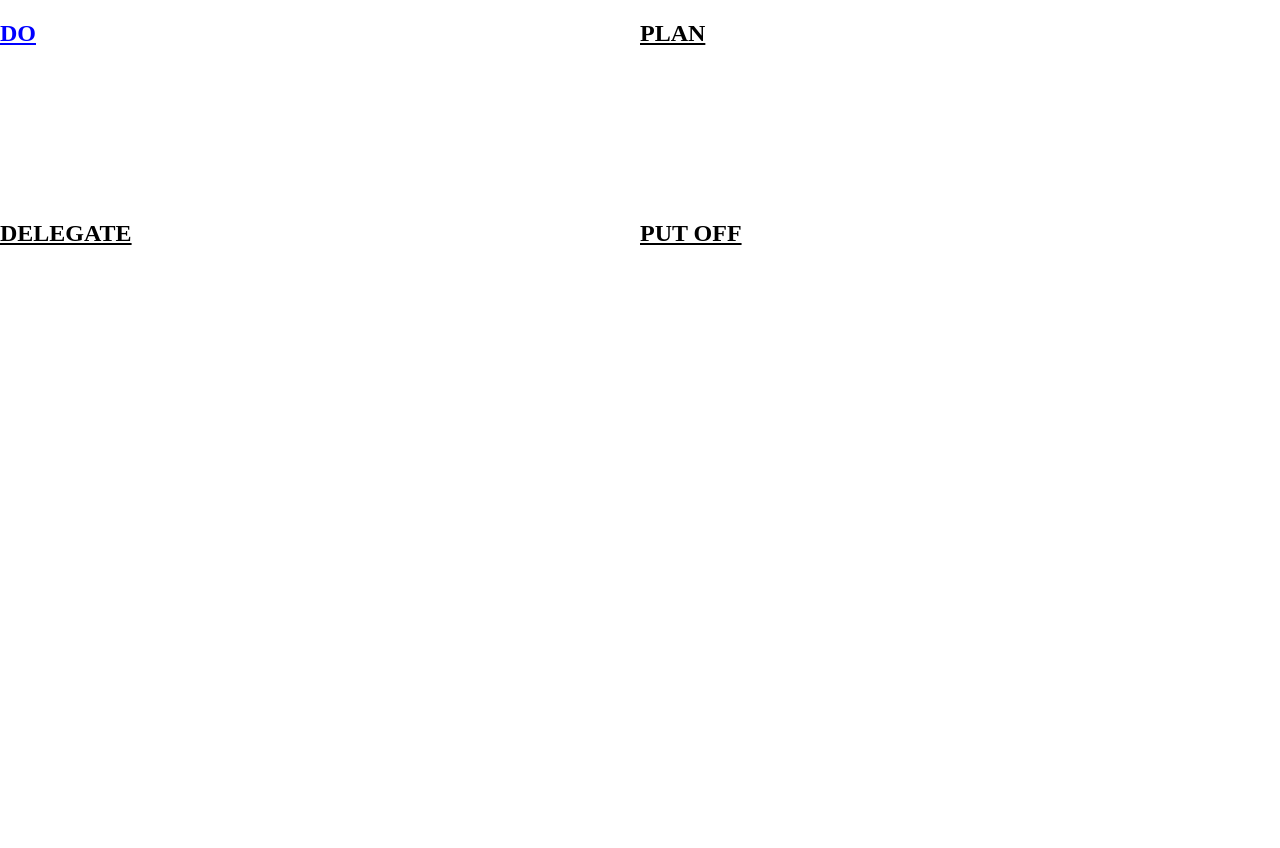
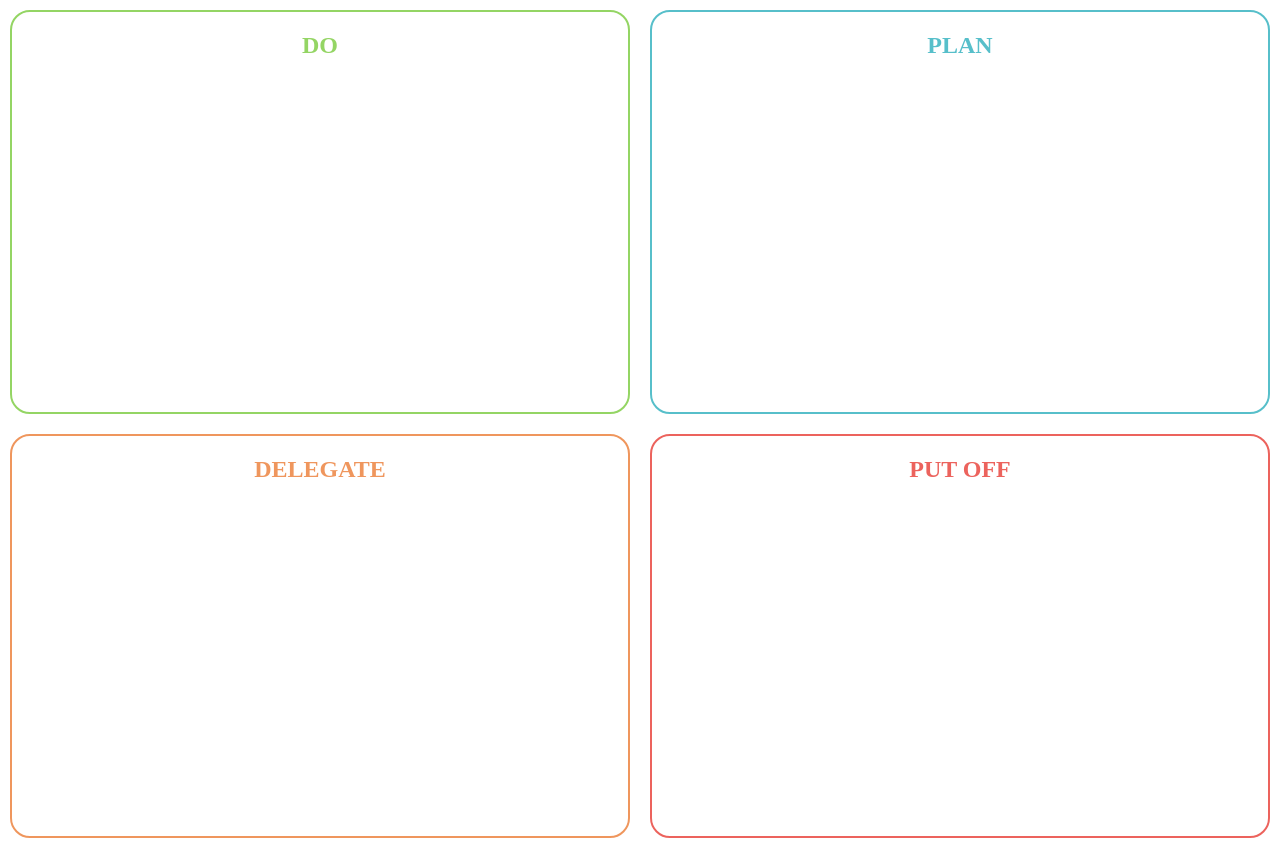
Before and after one commit to jkochanik/eisenhower, a React (Create React App) app: page / in a window 1280 px wide. Before the commit the page ends 800 px from the top, so only its background shows below. Built offline with nearby package versions, Linux system fonts and the light colour scheme.

Commit message:
Style: made everything look sexy ;)

```diff
--- a/src/components/Grid/index.js
+++ b/src/components/Grid/index.js
@@ -18,10 +18,10 @@ class Grid extends React.Component{
 
     render() {
         return <GridContainer>
-            <Quadrant name="DO" color="blue"></Quadrant>
-            <Quadrant name="PLAN"></Quadrant>
-            <Quadrant name="DELEGATE"></Quadrant>
-            <Quadrant name="PUT OFF"></Quadrant>
+            <Quadrant name="DO"       color="#94D564"></Quadrant>
+            <Quadrant name="PLAN"     color="#57BFCA"></Quadrant>
+            <Quadrant name="DELEGATE" color="#EF965D"></Quadrant>
+            <Quadrant name="PUT OFF"  color="#EC635D"></Quadrant>
         </GridContainer>
     }
 }
--- a/src/components/Quadrant/Block.js
+++ b/src/components/Quadrant/Block.js
@@ -1,11 +1,14 @@
 import styled from 'styled-components'
 
 const ColorBlock = styled.div`
-    border-color: ${props => props.fillColor || "black"};
-    min-height: 200px;
+    border: 2px ${props => props.fillColor || "black"} solid;
+    border-radius: 20px;
     display: flex;
     flex-direction: column;
-    align-content: center;
+    align-items: center;
+    min-height: 400px;
+    min-width: min-content;
+    margin: 10px;
     `
 ;
 
--- a/src/components/Quadrant/index.js
+++ b/src/components/Quadrant/index.js
@@ -4,7 +4,6 @@ import styled from "styled-components";
 
 const QuadrantName = styled.h2`
     color: ${props => props.color || "black"};
-    text-decoration: underline;
     font-style: normal;
     font-family: Oxygen;
     font-weight: 700;
```
